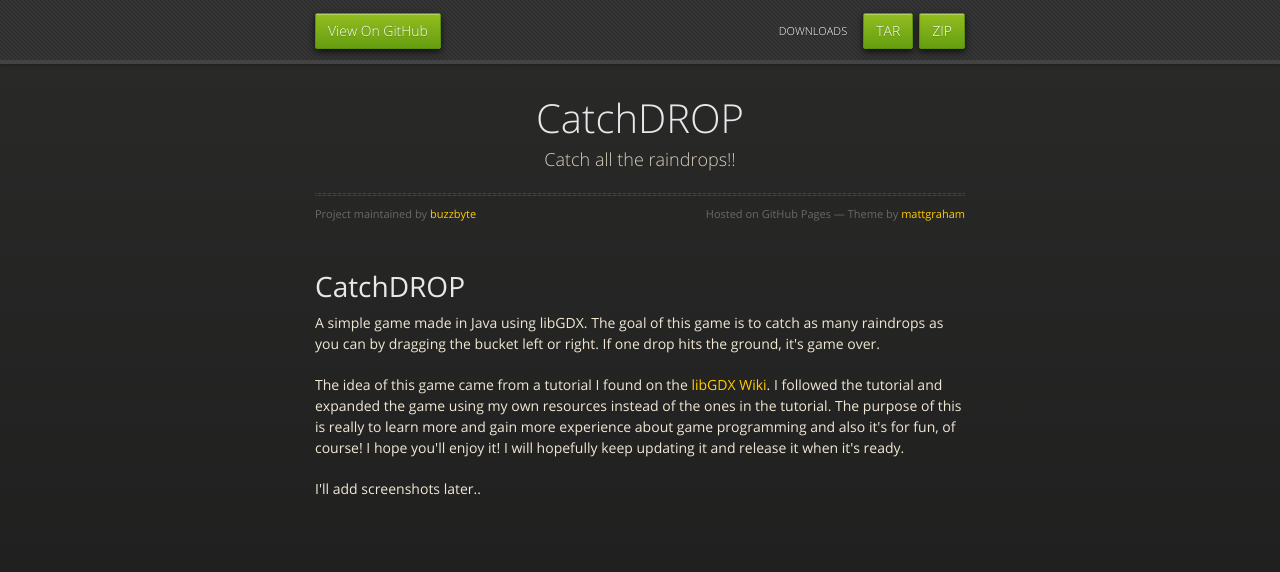
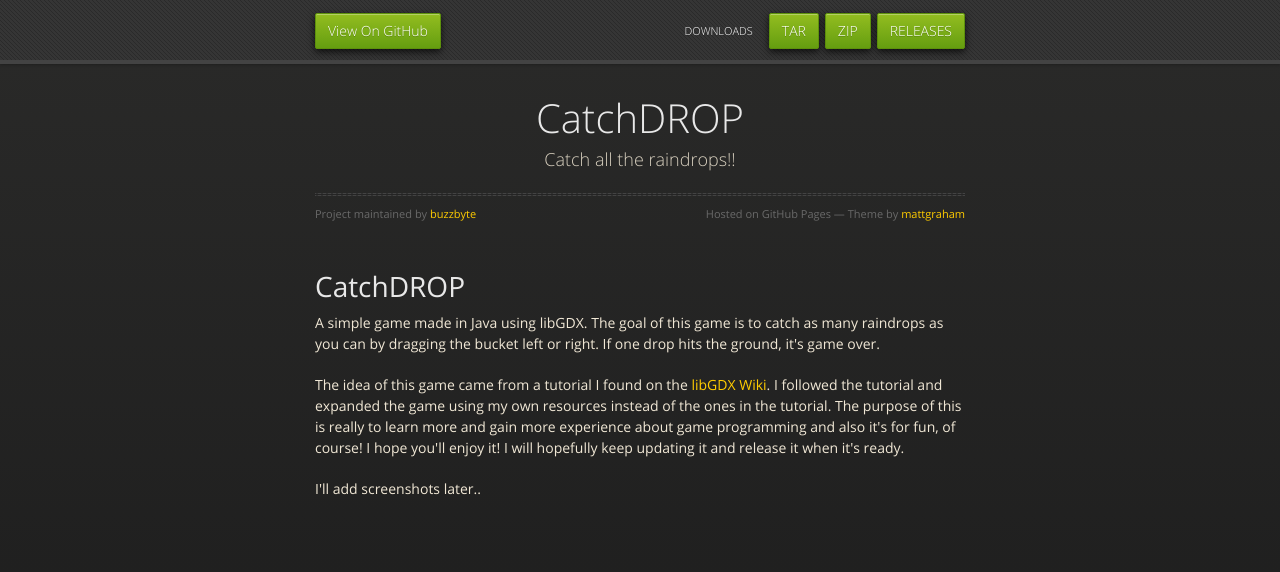
Before and after one commit to buzzbyte/CatchDROP, a plain HTML site: page index.html in a window 1280 px wide. Drawn offline with nearby package versions, Linux system fonts and the light colour scheme.

Commit message:
Update index.html

```diff
--- a/index.html
+++ b/index.html
@@ -21,6 +21,7 @@
       <div id="header">
         <nav>
           <li class="fork"><a href="https://github.com/buzzbyte/CatchDROP">View On GitHub</a></li>
+          <li class="downloads"><a href="https://github.com/buzzbyte/CatchDROP/releases">RELEASES</a></li>
           <li class="downloads"><a href="https://github.com/buzzbyte/CatchDROP/zipball/master">ZIP</a></li>
           <li class="downloads"><a href="https://github.com/buzzbyte/CatchDROP/tarball/master">TAR</a></li>
           <li class="title">DOWNLOADS</li>
```
